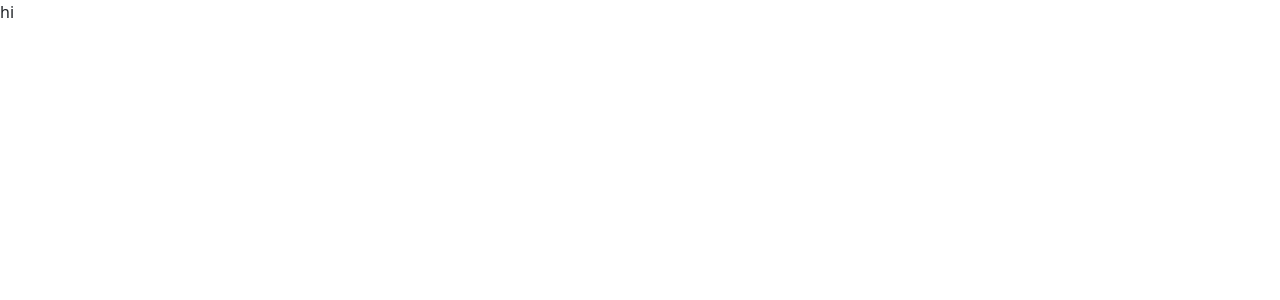
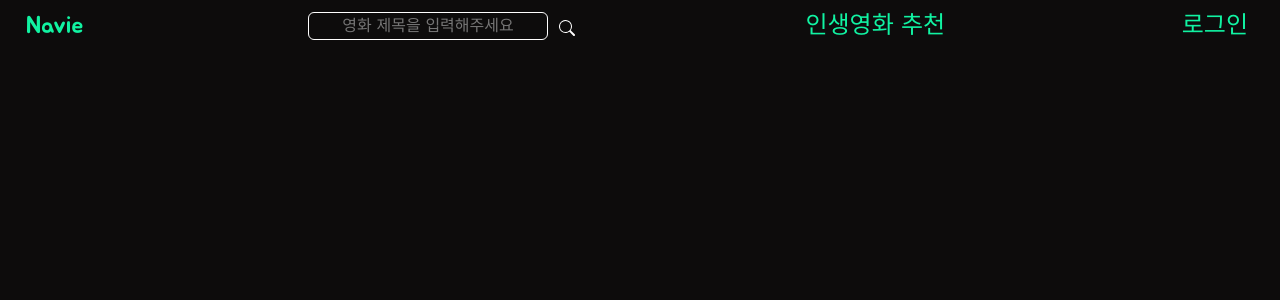
Before and after one commit to kimhyeongjun95/Navie, a Django app: page /movies/ in a window 1280 px wide. Before the commit the part shown is almost empty. Shown: the top 300 px of the page. Run offline with Django 3.2, Linux system fonts and the light colour scheme.

Commit message:
1119 Add [navbar]

```diff
--- /dev/null
+++ b/static/css/main.css
@@ -0,0 +1,73 @@
+body {
+  margin: 0;
+  padding: 0;
+  background-color: #0D0C0C;
+  font-family: 'Jua', sans-serif;
+}
+
+a {
+  text-decoration: none;
+  color: #11f3a2;
+  padding: 8px 12px;
+}
+
+nav {
+  display: flex;
+  justify-content: space-between;
+  align-items: center;
+  margin-top: 8px;
+}
+
+.navbar_home a {
+  color: #11f3a2;
+  font-size: 24px;
+  margin-left: 14px;
+}
+
+/* hover용 */
+/* .navbar_home a:hover,
+.navbar_lifemovie a:hover {
+  border-radius: 4px;
+  transition;
+} */
+
+/* 검색창 */
+.navbar_search {
+  border-color: white;
+  border: 1px solid white;
+  border-radius: 6px;
+  width: 240px;
+
+  background-color: #0D0C0C;
+  color: white;
+  text-align: center;
+
+}
+
+/* 돋보기 버튼 */
+.navbar_searchbutton {
+  color: white;
+  background-color: #0D0C0C;
+  border: none;
+}
+
+/* 인생영화 */
+.navbar_lifemovie a {
+  color: #11f3a2;
+  font-size: 24px;
+}
+
+/* 프로필 */
+.navbar_profile {
+  display:flex;
+  justify-content: end;
+  color: white;
+  margin-right: 10px;
+}
+
+/* 로그인 */
+.navbar_login a {
+  color: #11f3a2;
+  font-size: 24px;
+  margin-right: 20px;
+}
--- a/templates/base.html
+++ b/templates/base.html
@@ -12,9 +12,11 @@
     integrity="sha384-1BmE4kWBq78iYhFldvKuhfTAU6auU8tT94WrHftjDbrCEXSU1oBoqyl2QvZ6jIW3"
     crossorigin="anonymous"
   >
+  <!-- 글 폰트 -->
+  <link href="https://fonts.googleapis.com/css2?family=Jua&display=swap" rel="stylesheet">
+
 </head>
 <body>
-
   {% include 'navbar.html' %}
 
   {% block content %}
--- a/templates/navbar.html
+++ b/templates/navbar.html
@@ -1 +1,40 @@
-<div>hi</div>
+<link rel="stylesheet" href="/static/css/main.css">
+
+<nav>
+  <!-- 홈 링크 -->
+  <div class="navbar_home">
+    <a href="" class="navbar_homebutton">Navie</a>
+  </div>
+
+  <!-- 검색창 -->
+  <div>
+    <form action="">
+      <div>
+        <input class="navbar_search" type="text" name="" placeholder="영화 제목을 입력해주세요">
+        <button class="navbar_searchbutton">
+          <svg xmlns="http://www.w3.org/2000/svg" width="16" height="16" fill="currentColor" class="bi bi-search" viewBox="0 0 16 16">
+          <path d="M11.742 10.344a6.5 6.5 0 1 0-1.397 1.398h-.001c.03.04.062.078.098.115l3.85 3.85a1 1 0 0 0 1.415-1.414l-3.85-3.85a1.007 1.007 0 0 0-.115-.1zM12 6.5a5.5 5.5 0 1 1-11 0 5.5 5.5 0 0 1 11 0z"/>
+          </svg>
+        </button>
+      </div>
+    </form>
+  </div>
+
+  <!-- 인생영화 추천 -->
+  <div class="navbar_lifemovie">
+    <a href="">인생영화 추천</a>
+  </div>
+
+  <!-- 프로필 -->
+  <!-- <div class="navbar_profile">
+    <svg xmlns="http://www.w3.org/2000/svg" width="30" height="30" fill="currentColor" class="bi bi-person-circle" viewBox="0 0 16 16">
+      <path d="M11 6a3 3 0 1 1-6 0 3 3 0 0 1 6 0z"/>
+      <path fill-rule="evenodd" d="M0 8a8 8 0 1 1 16 0A8 8 0 0 1 0 8zm8-7a7 7 0 0 0-5.468 11.37C3.242 11.226 4.805 10 8 10s4.757 1.225 5.468 2.37A7 7 0 0 0 8 1z"/>
+    </svg>
+  </div> -->
+
+  <!-- 로그인 -->
+  <div class="navbar_login">
+    <a href="">로그인</a>
+  </div>
+</nav>
```
